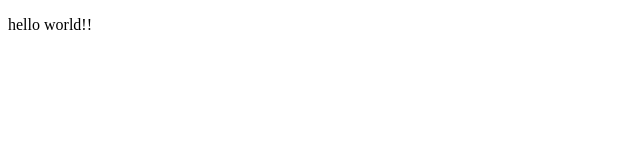
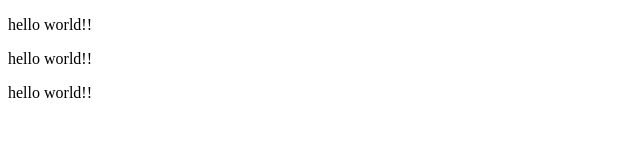
Before and after one commit to Yutarou-Sakai/git-tutorial, a plain HTML site: page index.html in a window 1280 px wide. Shown: the whole page, without its empty margins (0-640 px from the left). Drawn offline with Linux system fonts and the light colour scheme.

Commit message:
git statusコマンドを試した

```diff
--- a/index.html
+++ b/index.html
@@ -8,5 +8,7 @@
 </head>
 <body>
   <p>hello world!!</p>
+  <p>hello world!!</p>
+  <p>hello world!!</p>
 </body>
 </html>
```
